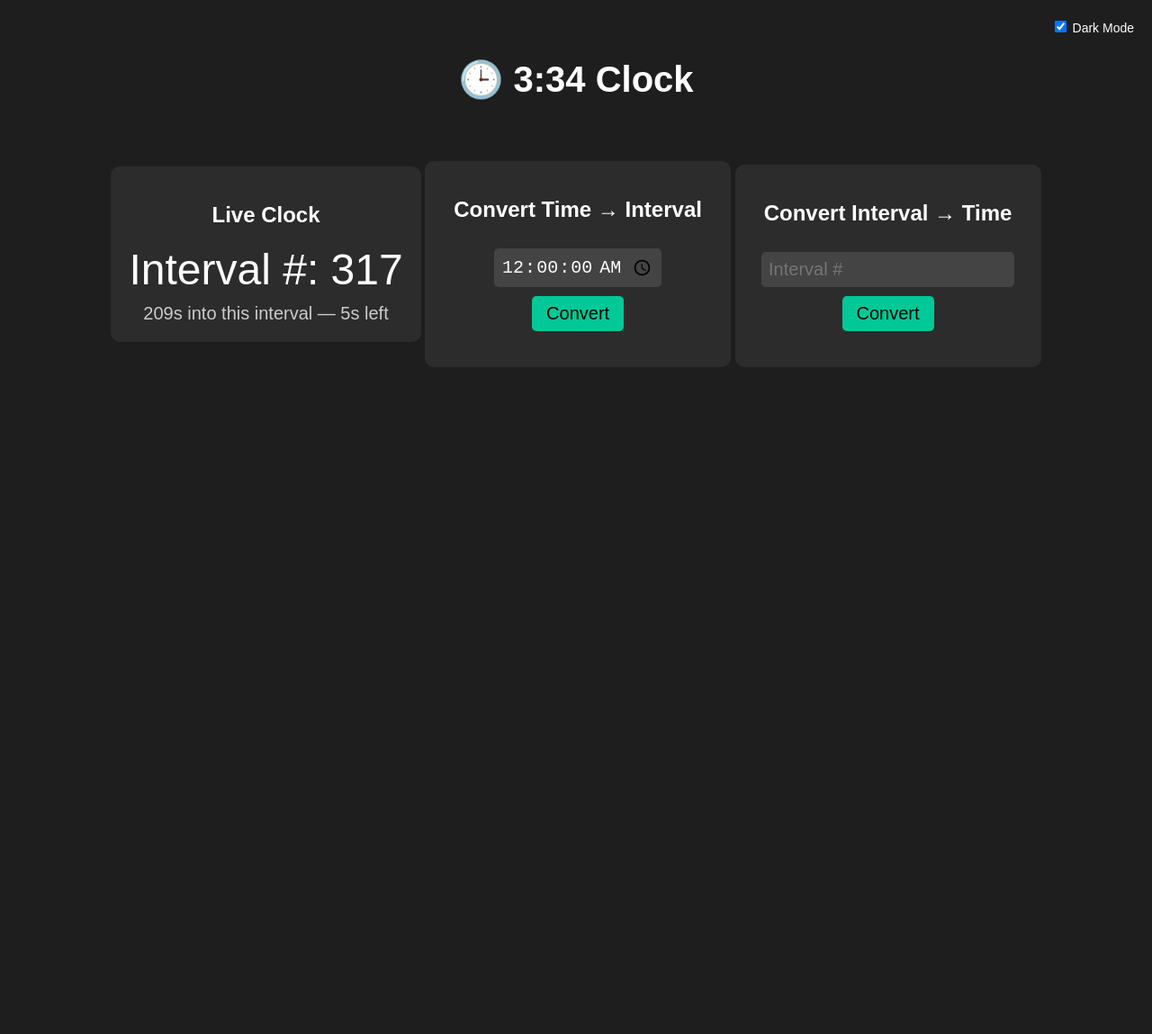
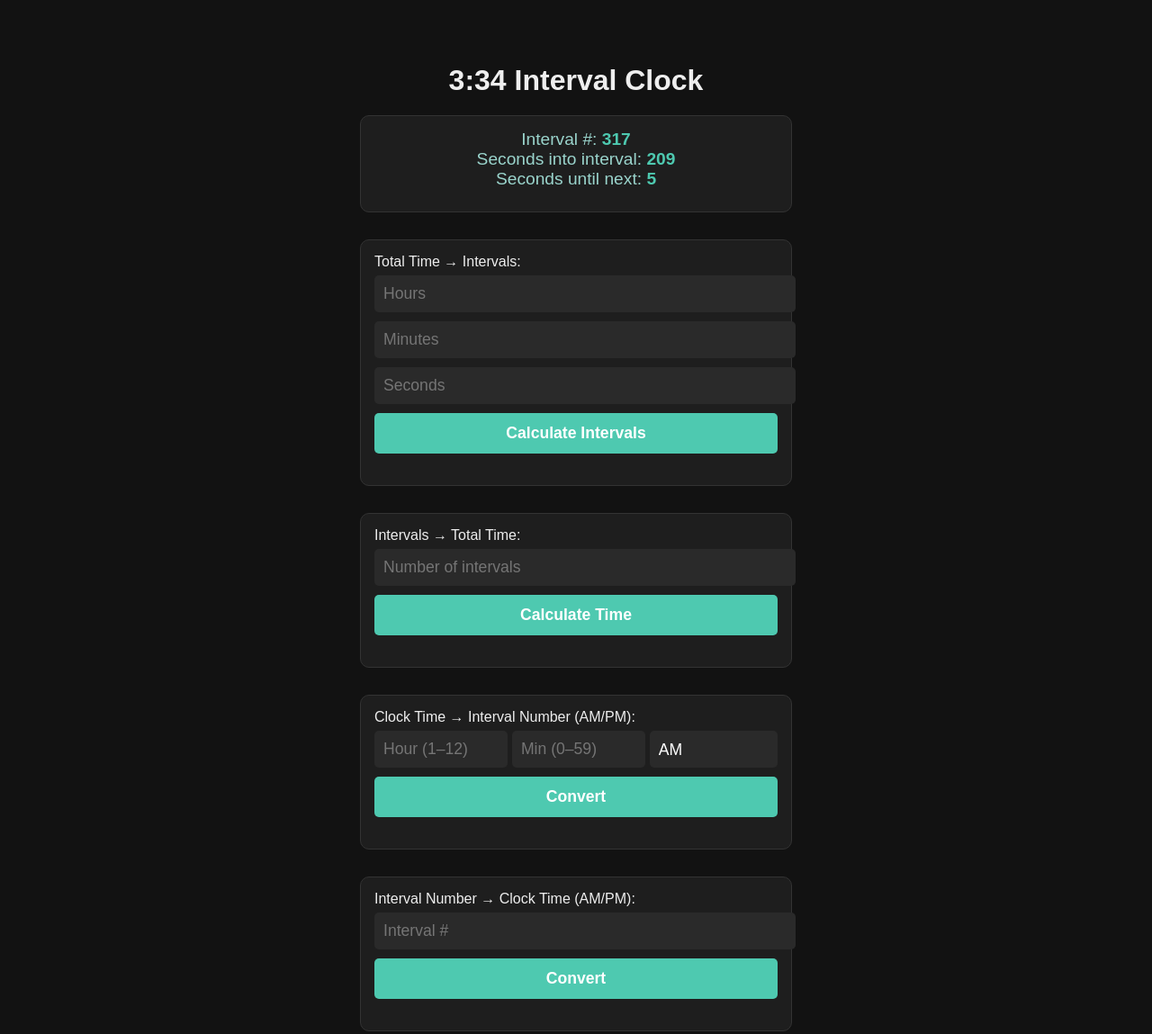
Before and after one commit to CodeToad09/CodeToad09, a plain HTML site: page index.html in a window 1280 px wide. Shown: the whole page at 90% size. Before the commit the page ends 800 px from the top, so only its background shows below. Drawn offline with Linux system fonts and the light colour scheme.

Commit message:
Update index.html

```diff
--- a/index.html
+++ b/index.html
@@ -1,192 +1,226 @@
 <!DOCTYPE html>
 <html lang="en">
 <head>
-  <meta charset="UTF-8">
-  <title>3:34 Clock Tool</title>
+  <meta charset="UTF-8" />
+  <meta name="viewport" content="width=device-width, initial-scale=1, maximum-scale=1, user-scalable=no" />
+  <title>3:34 Interval Clock</title>
   <style>
-    :root {
-      --bg: #1e1e1e;
-      --text: #ffffff;
-      --card: #2c2c2c;
-      --accent: #00c896;
+    body {
+      font-family: Arial, sans-serif;
+      max-width: 480px;
+      margin: 30px auto;
+      padding: 20px;
+      background: #121212;
+      color: #eee;
     }
-
-    body {
-      background-color: var(--bg);
-      color: var(--text);
-      font-family: Arial, sans-serif;
-      padding: 30px;
+    h1 {
       text-align: center;
+      margin-bottom: 20px;
     }
-
-    h1 {
-      font-size: 40px;
+    .box {
+      border: 1px solid #333;
+      padding: 15px;
+      border-radius: 10px;
+      margin-bottom: 30px;
+      background-color: #1e1e1e;
     }
-
-    .section {
-      margin-top: 40px;
-      padding: 20px;
-      background: var(--card);
-      border-radius: 10px;
-      display: inline-block;
-      min-width: 300px;
+    label {
+      font-size: 1rem;
+      display: block;
+      margin-bottom: 6px;
     }
-
-    #liveInterval {
-      font-size: 48px;
-      margin: 10px 0;
-    }
-
-    #liveProgress {
-      font-size: 20px;
-      color: #ccc;
-    }
-
-    input[type="time"], input[type="number"] {
-      font-size: 20px;
-      padding: 8px;
-      margin-top: 10px;
-      background: #444;
-      color: white;
+    input[type="number"], input[type="text"], select {
+      padding: 10px;
+      font-size: 1.1rem;
+      width: 100%;
+      margin-bottom: 10px;
       border: none;
       border-radius: 5px;
+      background: #2a2a2a;
+      color: white;
     }
-
+    select {
+      appearance: none;
+    }
     button {
-      font-size: 20px;
-      padding: 8px 16px;
-      margin-top: 10px;
-      background-color: var(--accent);
-      color: black;
+      background: #4EC9B0;
       border: none;
+      padding: 12px;
+      color: white;
+      font-weight: bold;
+      font-size: 1.1rem;
       border-radius: 5px;
       cursor: pointer;
+      width: 100%;
+      margin-bottom: 15px;
+      transition: background 0.25s ease;
     }
-
-    #convertResult, #reverseResult {
-      font-size: 22px;
-      margin-top: 20px;
+    button:hover {
+      background: #3aa792;
     }
-
-    .toggle {
-      position: absolute;
-      top: 20px;
-      right: 20px;
+    .result {
+      font-size: 1.2rem;
+      color: #9ad4cc;
+      margin-bottom: 5px;
     }
-
-    label {
-      font-size: 14px;
+    .error {
+      color: #f44336;
+    }
+    .live-summary {
+      font-size: 1.2rem;
+      color: #9ad4cc;
+      text-align: center;
+      margin-bottom: 10px;
+    }
+    .live-summary strong {
+      color: #4EC9B0;
+    }
+    .row {
+      display: flex;
+      gap: 5px;
     }
   </style>
 </head>
 <body>
 
-  <div class="toggle">
-    <label>
-      <input type="checkbox" id="darkToggle" checked>
-      Dark Mode
-    </label>
+<h1>3:34 Interval Clock</h1>
+
+<!-- ✅ Live Interval Info -->
+<div class="box">
+  <div class="live-summary" id="liveSummary">
+    Loading...
   </div>
+</div>
 
-  <h1>🕒 3:34 Clock</h1>
+<!-- ✅ Time ➜ Interval -->
+<div class="box">
+  <label>Total Time → Intervals:</label>
+  <input type="number" id="hoursInput" placeholder="Hours" />
+  <input type="number" id="minutesInput" placeholder="Minutes" />
+  <input type="number" id="secondsInput" placeholder="Seconds" />
+  <button onclick="calculateIntervals()">Calculate Intervals</button>
+  <div class="result" id="intervalResult"></div>
+</div>
 
-  <!-- Live Clock Section -->
-  <div class="section">
-    <h2>Live Clock</h2>
-    <div id="liveInterval">Loading...</div>
-    <div id="liveProgress"></div>
+<!-- ✅ Interval ➜ Time -->
+<div class="box">
+  <label>Intervals → Total Time:</label>
+  <input type="number" id="intervalCountInput" placeholder="Number of intervals" />
+  <button onclick="calculateTime()">Calculate Time</button>
+  <div class="result" id="timeResult"></div>
+</div>
+
+<!-- ✅ Clock Time ➜ Interval -->
+<div class="box">
+  <label>Clock Time → Interval Number (AM/PM):</label>
+  <div class="row">
+    <input type="number" id="clockHourInput" min="1" max="12" placeholder="Hour (1–12)" />
+    <input type="number" id="clockMinuteInput" min="0" max="59" placeholder="Min (0–59)" />
+    <select id="clockAmPmInput">
+      <option>AM</option>
+      <option>PM</option>
+    </select>
   </div>
+  <button onclick="clockTimeToInterval()">Convert</button>
+  <div class="result" id="clockToIntervalResult"></div>
+</div>
 
-  <!-- Time to Interval -->
-  <div class="section">
-    <h2>Convert Time → Interval</h2>
-    <input type="time" id="inputTime" step="1" value="00:00">
-    <br>
-    <button onclick="convertTime()">Convert</button>
-    <div id="convertResult"></div>
-  </div>
+<!-- ✅ Interval ➜ Clock Time -->
+<div class="box">
+  <label>Interval Number → Clock Time (AM/PM):</label>
+  <input type="number" id="intervalToClockInput" placeholder="Interval #" />
+  <button onclick="intervalToClockTime()">Convert</button>
+  <div class="result" id="intervalToClockResult"></div>
+</div>
 
-  <!-- Interval to Time -->
-  <div class="section">
-    <h2>Convert Interval → Time</h2>
-    <input type="number" id="intervalInput" placeholder="Interval #" min="0">
-    <br>
-    <button onclick="reverseConvert()">Convert</button>
-    <div id="reverseResult"></div>
-  </div>
+<script>
+  const INTERVAL_LENGTH = 3 * 60 + 34;
 
-  <script>
-    const INTERVAL_SECONDS = 3 * 60 + 34; // 214 seconds
+  function secondsToTime(sec) {
+    const h = Math.floor(sec / 3600) % 24;
+    const m = Math.floor((sec % 3600) / 60);
+    const s = sec % 60;
+    return `${String(h).padStart(2, '0')}:${String(m).padStart(2, '0')}:${String(s).padStart(2, '0')}`;
+  }
 
-    function updateLiveClock() {
-      const now = new Date();
-      const secondsSinceMidnight =
-        now.getHours() * 3600 + now.getMinutes() * 60 + now.getSeconds();
+  function updateLiveSummary() {
+    const now = new Date();
+    const seconds = now.getHours() * 3600 + now.getMinutes() * 60 + now.getSeconds();
+    const interval = Math.floor(seconds / INTERVAL_LENGTH);
+    const secondsInto = seconds % INTERVAL_LENGTH;
+    const secondsLeft = INTERVAL_LENGTH - secondsInto;
 
-      const intervalCount = Math.floor(secondsSinceMidnight / INTERVAL_SECONDS);
-      const secondsIntoInterval = secondsSinceMidnight % INTERVAL_SECONDS;
-      const secondsRemaining = INTERVAL_SECONDS - secondsIntoInterval;
+    document.getElementById('liveSummary').innerHTML = `
+      Interval #: <strong>${interval}</strong><br>
+      Seconds into interval: <strong>${secondsInto}</strong><br>
+      Seconds until next: <strong>${secondsLeft}</strong>
+    `;
+  }
 
-      document.getElementById("liveInterval").textContent = `Interval #: ${intervalCount}`;
-      document.getElementById("liveProgress").textContent =
-        `${secondsIntoInterval}s into this interval — ${secondsRemaining}s left`;
+  function calculateIntervals() {
+    const h = parseInt(document.getElementById('hoursInput').value) || 0;
+    const m = parseInt(document.getElementById('minutesInput').value) || 0;
+    const s = parseInt(document.getElementById('secondsInput').value) || 0;
+    const total = h * 3600 + m * 60 + s;
+    const intervals = Math.floor(total / INTERVAL_LENGTH);
+    const leftover = total % INTERVAL_LENGTH;
+
+    document.getElementById('intervalResult').innerHTML =
+      `Intervals: <strong>${intervals}</strong><br>Leftover: <strong>${secondsToTime(leftover)}</strong>`;
+  }
+
+  function calculateTime() {
+    const input = parseInt(document.getElementById('intervalCountInput').value);
+    if (isNaN(input) || input < 0) {
+      document.getElementById('timeResult').innerHTML = `<span class="error">Invalid number.</span>`;
+      return;
     }
 
-    function convertTime() {
-      const input = document.getElementById("inputTime").value;
-      if (!input) {
-        document.getElementById("convertResult").textContent = "Please enter a valid time.";
-        return;
-      }
+    const total = input * INTERVAL_LENGTH;
+    document.getElementById('timeResult').innerHTML = `Total time: <strong>${secondsToTime(total)}</strong>`;
+  }
 
-      let [hours, minutes, seconds] = input.split(":").map(Number);
-      if (seconds === undefined) seconds = 0;
+  function clockTimeToInterval() {
+    const h = parseInt(document.getElementById('clockHourInput').value);
+    const m = parseInt(document.getElementById('clockMinuteInput').value);
+    const ap = document.getElementById('clockAmPmInput').value;
+    const el = document.getElementById('clockToIntervalResult');
 
-      const totalSeconds = hours * 3600 + minutes * 60 + seconds;
-      const intervalCount = Math.floor(totalSeconds / INTERVAL_SECONDS);
-      const secondsIntoInterval = totalSeconds % INTERVAL_SECONDS;
-      const secondsRemaining = INTERVAL_SECONDS - secondsIntoInterval;
-
-      document.getElementById("convertResult").textContent =
-        `Interval #: ${intervalCount} — ${secondsIntoInterval}s into interval (${secondsRemaining}s left)`;
+    if (isNaN(h) || h < 1 || h > 12 || isNaN(m) || m < 0 || m > 59) {
+      el.innerHTML = `<span class="error">Enter valid hour and minute.</span>`;
+      return;
     }
 
-    function reverseConvert() {
-      const intervalNum = parseInt(document.getElementById("intervalInput").value);
-      if (isNaN(intervalNum) || intervalNum < 0) {
-        document.getElementById("reverseResult").textContent = "Enter a valid interval number.";
-        return;
-      }
+    let hour24 = h % 12;
+    if (ap === 'PM') hour24 += 12;
 
-      const totalSeconds = intervalNum * INTERVAL_SECONDS;
-      const hours = Math.floor(totalSeconds / 3600);
-      const minutes = Math.floor((totalSeconds % 3600) / 60);
-      const seconds = totalSeconds % 60;
+    const totalSeconds = hour24 * 3600 + m * 60;
+    const interval = Math.floor(totalSeconds / INTERVAL_LENGTH);
 
-      const pad = n => n.toString().padStart(2, '0');
-      const timeStr = `${pad(hours)}:${pad(minutes)}:${pad(seconds)}`;
+    el.innerHTML = `Interval #: <strong>${interval}</strong>`;
+  }
 
-      document.getElementById("reverseResult").textContent =
-        `Interval #${intervalNum} starts at → ${timeStr}`;
+  function intervalToClockTime() {
+    const input = parseInt(document.getElementById('intervalToClockInput').value);
+    const el = document.getElementById('intervalToClockResult');
+
+    if (isNaN(input) || input < 0) {
+      el.innerHTML = `<span class="error">Invalid interval number.</span>`;
+      return;
     }
 
-    // Dark mode toggle
-    document.getElementById("darkToggle").addEventListener("change", function () {
-      if (this.checked) {
-        document.documentElement.style.setProperty("--bg", "#1e1e1e");
-        document.documentElement.style.setProperty("--text", "#ffffff");
-        document.documentElement.style.setProperty("--card", "#2c2c2c");
-      } else {
-        document.documentElement.style.setProperty("--bg", "#ffffff");
-        document.documentElement.style.setProperty("--text", "#000000");
-        document.documentElement.style.setProperty("--card", "#eeeeee");
-      }
-    });
+    const totalSeconds = input * INTERVAL_LENGTH;
+    let hours = Math.floor(totalSeconds / 3600) % 24;
+    const minutes = Math.floor((totalSeconds % 3600) / 60);
+    const ampm = hours >= 12 ? 'PM' : 'AM';
+    hours = ((hours + 11) % 12) + 1;
 
-    // Start live clock updates
-    updateLiveClock();
-    setInterval(updateLiveClock, 1000);
-  </script>
+    el.innerHTML = `Time: <strong>${hours}:${String(minutes).padStart(2, '0')} ${ampm}</strong>`;
+  }
+
+  updateLiveSummary();
+  setInterval(updateLiveSummary, 1000);
+</script>
 
 </body>
 </html>
```
